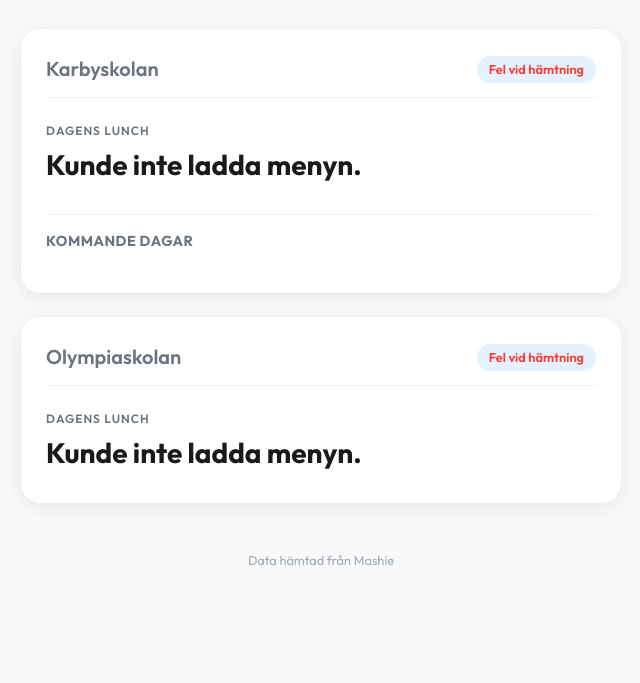
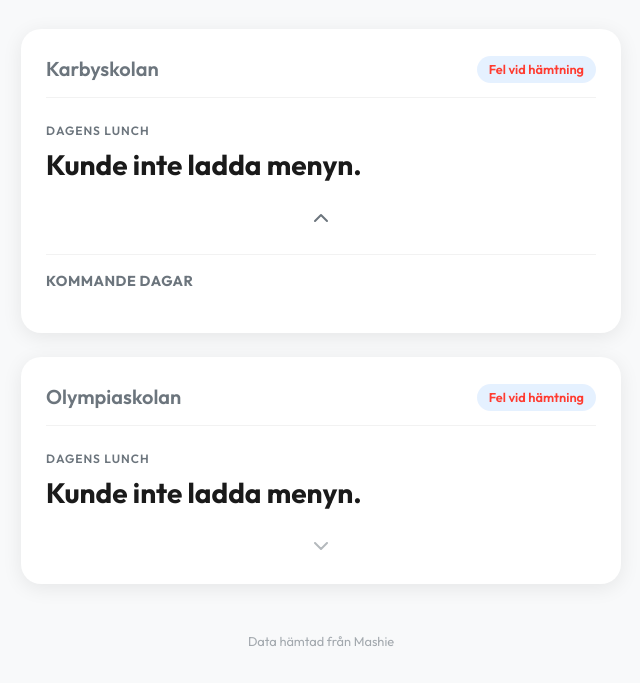
Before and after one commit to bjarlestam/dagens-skolmat, a plain HTML site: page index.html in a window 1280 px wide. Both pictures are taken after a click on the element 640 px from the left and 251 px from the top of the page. Shown: the part 129-812 px from the top of the page, without its empty margins (319-959 px from the left). Drawn offline with Linux system fonts and the light colour scheme; no server answers.

Commit message:
visual indication of click to show details

```diff
--- a/index.html
+++ b/index.html
@@ -1,5 +1,6 @@
 <!DOCTYPE html>
 <html lang="sv">
+
 <head>
     <meta charset="UTF-8">
     <meta name="viewport" content="width=device-width, initial-scale=1.0">
@@ -9,6 +10,7 @@
     <link rel="preconnect" href="https://fonts.gstatic.com" crossorigin>
     <link href="https://fonts.googleapis.com/css2?family=Outfit:wght@300;400;600;700&display=swap" rel="stylesheet">
 </head>
+
 <body>
     <header>
         <h1>Skollunch</h1>
@@ -26,7 +28,15 @@
                 <p class="dish-label" id="karby-label">Dagens Lunch</p>
                 <h3 class="main-dish" id="karby-dish">Hämtar meny...</h3>
             </div>
-            <div class="details-view hidden" id="karby-details">
+
+            <div class="expand-indicator">
+                <svg xmlns="http://www.w3.org/2000/svg" width="24" height="24" viewBox="0 0 24 24" fill="none"
+                    stroke="currentColor" stroke-width="2" stroke-linecap="round" stroke-linejoin="round">
+                    <polyline points="6 9 12 15 18 9"></polyline>
+                </svg>
+            </div>
+
+            <div class="details-view" id="karby-details">
                 <h4>Kommande Dagar</h4>
                 <ul class="upcoming-list" id="karby-upcoming"></ul>
             </div>
@@ -42,7 +52,15 @@
                 <p class="dish-label" id="olympia-label">Dagens Lunch</p>
                 <h3 class="main-dish" id="olympia-dish">Hämtar meny...</h3>
             </div>
-            <div class="details-view hidden" id="olympia-details">
+
+            <div class="expand-indicator">
+                <svg xmlns="http://www.w3.org/2000/svg" width="24" height="24" viewBox="0 0 24 24" fill="none"
+                    stroke="currentColor" stroke-width="2" stroke-linecap="round" stroke-linejoin="round">
+                    <polyline points="6 9 12 15 18 9"></polyline>
+                </svg>
+            </div>
+
+            <div class="details-view" id="olympia-details">
                 <h4>Kommande Dagar</h4>
                 <ul class="upcoming-list" id="olympia-upcoming"></ul>
             </div>
@@ -55,4 +73,5 @@
 
     <script src="script.js"></script>
 </body>
+
 </html>
--- a/script.js
+++ b/script.js
@@ -197,6 +197,11 @@ function processMenuData(doc, schoolKey, labelEl, dishEl, statusEl, upcomingList
 }
 
 function toggleDetails(schoolKey) {
-    const detailsEl = document.getElementById(`${schoolKey}-details`);
-    detailsEl.classList.toggle('hidden');
+    const cardEl = document.getElementById(schoolKey);
+    cardEl.classList.toggle('expanded');
+
+    // We don't strictly need to toggle 'hidden' on detailsEl anymore
+    // because CSS handles the visibility via max-height/opacity on .expanded
+    // However, keeping accessible attributes is good practice.
+    // Let's just rely on the CSS 'expanded' class for the visual toggle.
 }
--- a/style.css
+++ b/style.css
@@ -73,11 +73,13 @@ h1 {
     cursor: pointer;
     transition: transform 0.2s ease, box-shadow 0.2s ease;
     border: 1px solid transparent;
+    position: relative;
+    overflow: hidden;
 }
 
 .school-card:hover {
     transform: translateY(-2px);
-    box-shadow: 0 8px 30px rgba(0,0,0,0.12);
+    box-shadow: 0 8px 30px rgba(0, 0, 0, 0.12);
 }
 
 .school-card:active {
@@ -89,13 +91,13 @@ h1 {
     justify-content: space-between;
     align-items: center;
     margin-bottom: 1rem;
-    border-bottom: 1px solid rgba(0,0,0,0.05);
+    border-bottom: 1px solid rgba(0, 0, 0, 0.05);
     padding-bottom: 0.8rem;
 }
 
 @media (prefers-color-scheme: dark) {
     .school-header {
-        border-bottom: 1px solid rgba(255,255,255,0.05);
+        border-bottom: 1px solid rgba(255, 255, 255, 0.05);
     }
 }
 
@@ -134,17 +136,49 @@ h2 {
     color: var(--text-primary);
 }
 
+/* Expand Indicator */
+.expand-indicator {
+    display: flex;
+    justify-content: center;
+    margin-top: 1rem;
+    color: var(--text-secondary);
+    opacity: 0.5;
+    transition: transform 0.3s ease, opacity 0.3s ease;
+}
+
+.school-card:hover .expand-indicator {
+    opacity: 1;
+    transform: translateY(2px);
+}
+
+.school-card.expanded .expand-indicator {
+    transform: rotate(180deg);
+    opacity: 1;
+}
+
 /* Details View */
 .details-view {
+    margin-top: 0;
+    padding-top: 0;
+    max-height: 0;
+    opacity: 0;
+    overflow: hidden;
+    transition: max-height 0.4s ease, opacity 0.4s ease, margin-top 0.3s ease, padding-top 0.3s ease;
+    border-top: 1px solid transparent;
+}
+
+.school-card.expanded .details-view {
     margin-top: 1.5rem;
     padding-top: 1rem;
-    border-top: 1px solid rgba(0,0,0,0.05);
-    animation: fadeIn 0.3s ease;
+    max-height: 500px;
+    /* Arbitrary large height for transition */
+    opacity: 1;
+    border-top: 1px solid rgba(0, 0, 0, 0.05);
 }
 
 @media (prefers-color-scheme: dark) {
-    .details-view {
-        border-top: 1px solid rgba(255,255,255,0.05);
+    .school-card.expanded .details-view {
+        border-top: 1px solid rgba(255, 255, 255, 0.05);
     }
 }
 
@@ -184,11 +218,6 @@ h2 {
     display: none;
 }
 
-@keyframes fadeIn {
-    from { opacity: 0; transform: translateY(-5px); }
-    to { opacity: 1; transform: translateY(0); }
-}
-
 footer {
     margin-top: 3rem;
     font-size: 0.8rem;
```
